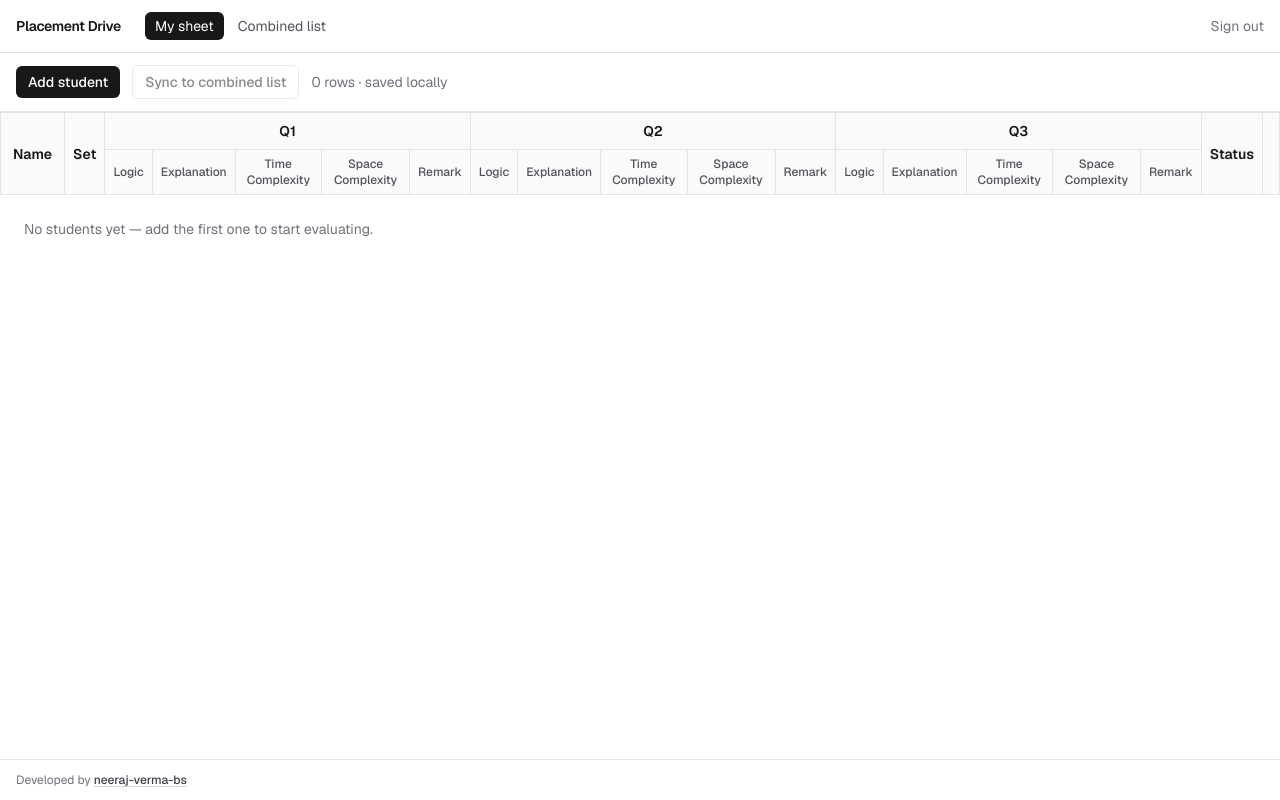
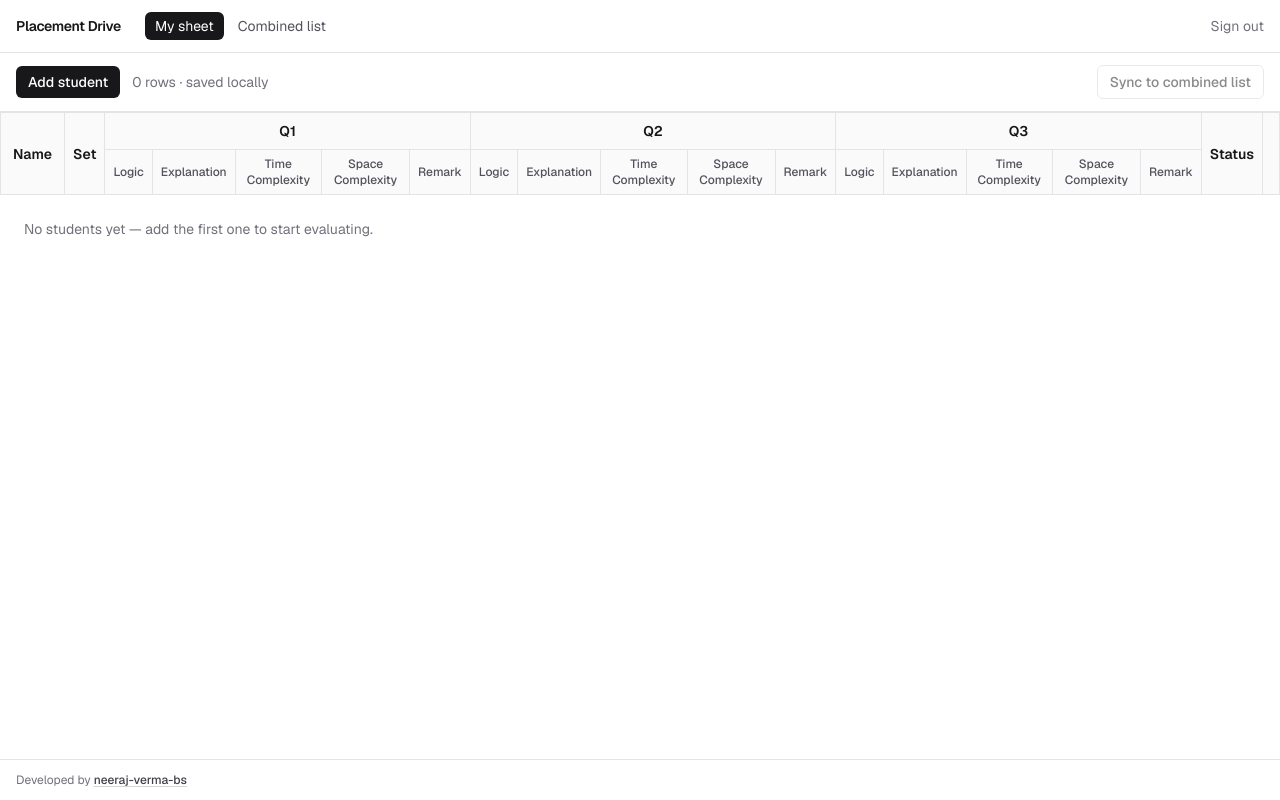
Before and after one commit to neeraj-verma-bs/placement-drive-bs, a Next.js app: page / in a window 1280 px wide. Built offline with nearby package versions, Linux system fonts and the light colour scheme.

Commit message:
Move sync button to the right side of the sheet toolbar

```diff
--- a/components/sheet-editor.tsx
+++ b/components/sheet-editor.tsx
@@ -184,17 +184,6 @@ function Sheet() {
         >
           Add student
         </button>
-        <button
-          type="button"
-          onClick={sync}
-          disabled={syncing || pending.length === 0}
-          className="rounded-md border border-zinc-300 px-3 py-1.5 text-sm font-medium disabled:opacity-50 dark:border-zinc-700"
-        >
-          {syncing
-            ? "Syncing…"
-            : `Sync to combined list${pending.length ? ` (${pending.length})` : ""}`}
-        </button>
-
         <span className="text-sm text-zinc-500 dark:text-zinc-400">
           {rows.length} row{rows.length === 1 ? "" : "s"} · saved locally
         </span>
@@ -216,6 +205,17 @@ function Sheet() {
             {unnamed} row{unnamed === 1 ? "" : "s"} without a name won&apos;t sync
           </span>
         )}
+
+        <button
+          type="button"
+          onClick={sync}
+          disabled={syncing || pending.length === 0}
+          className="ml-auto rounded-md border border-zinc-300 px-3 py-1.5 text-sm font-medium disabled:opacity-50 dark:border-zinc-700"
+        >
+          {syncing
+            ? "Syncing…"
+            : `Sync to combined list${pending.length ? ` (${pending.length})` : ""}`}
+        </button>
       </div>
 
       <div className="flex-1 overflow-auto">
```
